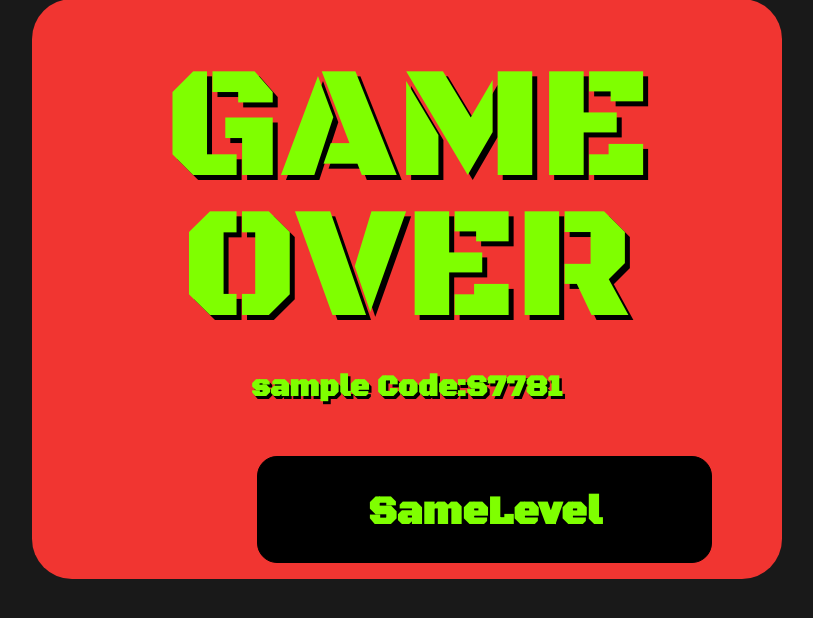
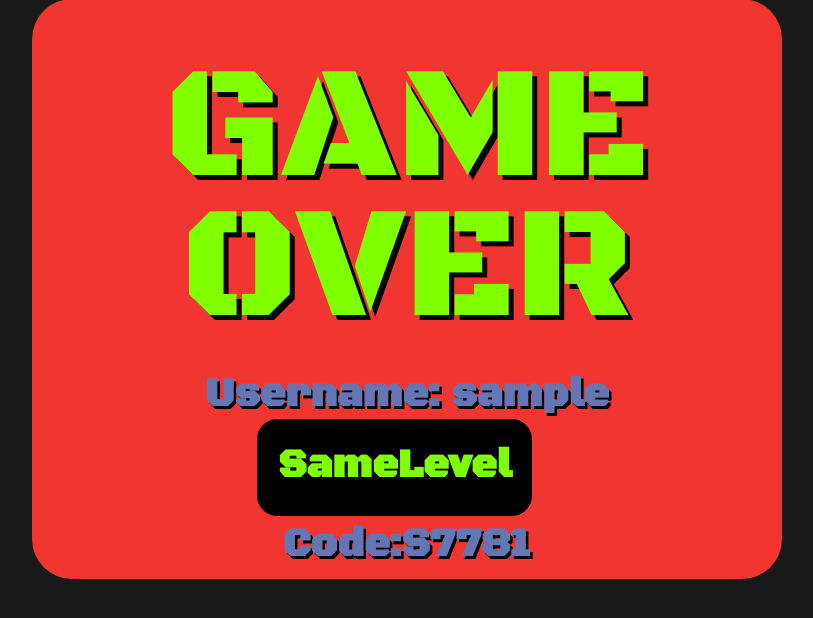
Before and after one commit to PMartinOnTheCloud/SimonDoes, a PHP site: page /gameover.php in a window 1280 px wide. Shown: the part 118-736 px from the top of the page, without its empty margins (233-1046 px from the left). Run offline with PHP 8.4, Linux system fonts and the light colour scheme; the visitor is signed in with stand-in values (Sample User, id 1).

Commit message:
mejoras css

```diff
--- a/CSS/gameover.css
+++ b/CSS/gameover.css
@@ -156,19 +156,36 @@ body {background: #191919;}
 
 .opcoes {
   width: 550px;
-  padding-top: 50px;
+  padding-top: 0px;
   margin: auto;
   margin-left: 30%;}
 
+.user {
+  width: 750px;
+  height: auto;
+  padding-top: 30px;}
+
+.user p {
+  margin-top: 0px;
+  margin-bottom: 0px;
+  text-align: center;
+  font-size: 40px;
+  font-weight: bold;
+  font-family: 'Black Ops One', cursive;
+  color: #6576b4;
+  text-shadow: 2.5px 2.5px #000000;}
+
+
 .yes a {
   text-align: center;
+    margin-top: 0px;
   font-size: 40px;
   font-weight: bold;
   font-family: 'Black Ops One', cursive;
   color: #7fff00;
   text-decoration: none;
   text-shadow: 2.5px 2.5px #000000;
-  padding: 30px 110px 25px 110px;
+  padding: 20px 20px 25px 20px;
   border: 1px solid #000000;
   border-radius: 20px;
   background: #000000;
@@ -186,3 +203,20 @@ body {background: #191919;}
   -webkit-animation-timing-function:  linear;
   -webkit-animation-iteration-count: infinite;
   -webkit-animation-direction: alternate;}
+
+/*Codigo*/
+
+.codi {
+  width: 750px;
+  height: auto;
+  padding-top: 100px;}
+
+.codi p {
+  margin-top: 0px;
+  margin-bottom: 0px;
+  text-align: center;
+  font-size: 40px;
+  font-weight: bold;
+  font-family: 'Black Ops One', cursive;
+  color: #6576b4;
+  text-shadow: 2.5px 2.5px #000000;}
--- a/gameover.php
+++ b/gameover.php
@@ -34,14 +34,11 @@ else {
 	<p> OVER </p>
 	</div>
 
-	<div class="continue"> <p><?php
-		$user = $_SESSION['username'];
-		echo "$user";?>     Code:<?php echo "$searchfor";?>  </p> </div>
-
+	<div class="user"> <p>Username: <?php $user = $_SESSION['username']; echo "$user";?></p> </div>
 	<div class="opcoes">
-		<div class="yes"> <a href="to_play.php" accesskey="y" > SameLevel </a> </div>
+		<div class="yes"> <a href="to_play.php" accesskey="y">SameLevel </a> </div>
 	</div>
-
+	<div class="codi"> <p>Code:<?php echo "$searchfor";?> </p></div>
 </div>
 </body>
 
```
Also changed, not shown: CSS/win.css (+28 -1 lines).
